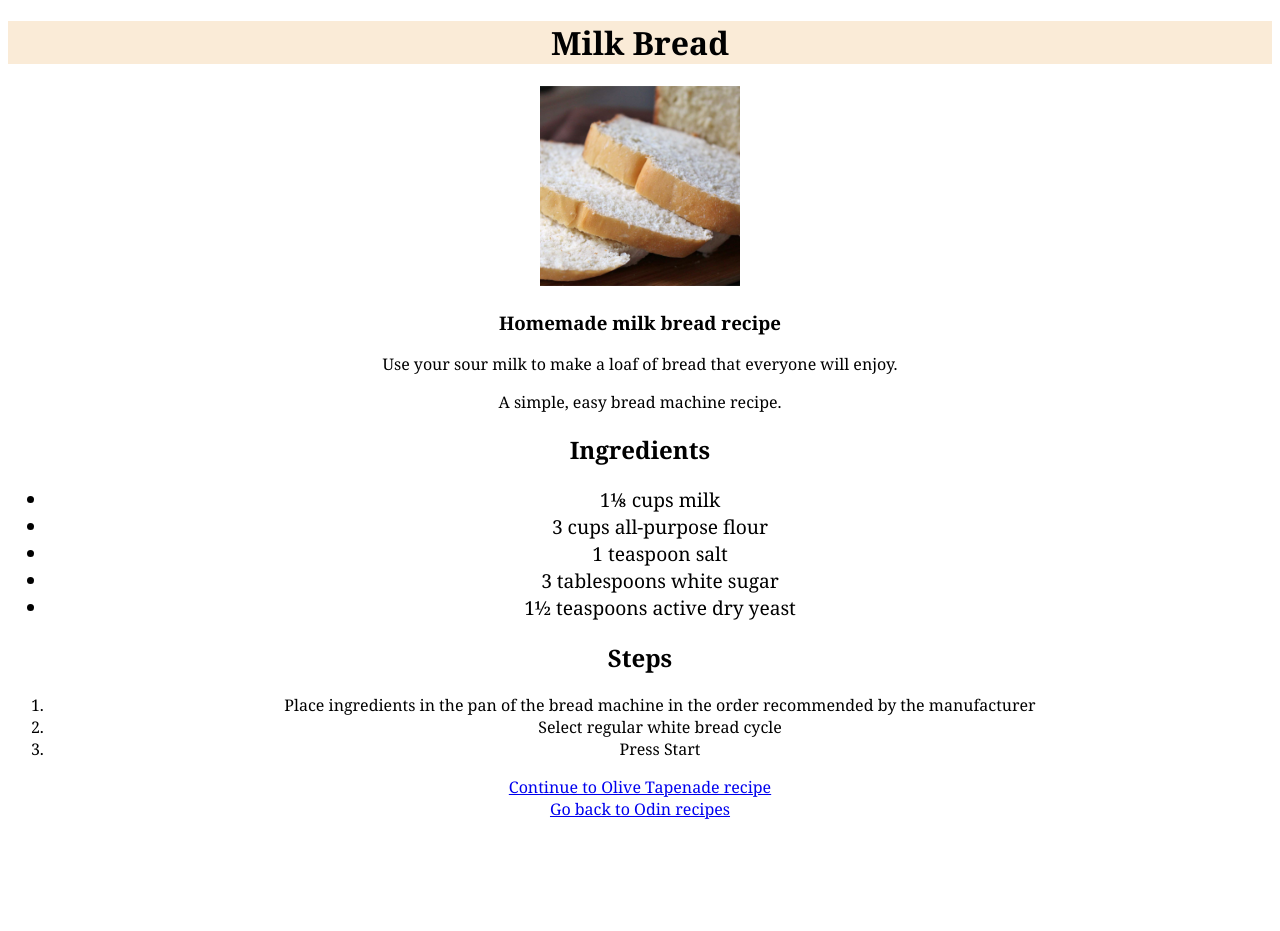
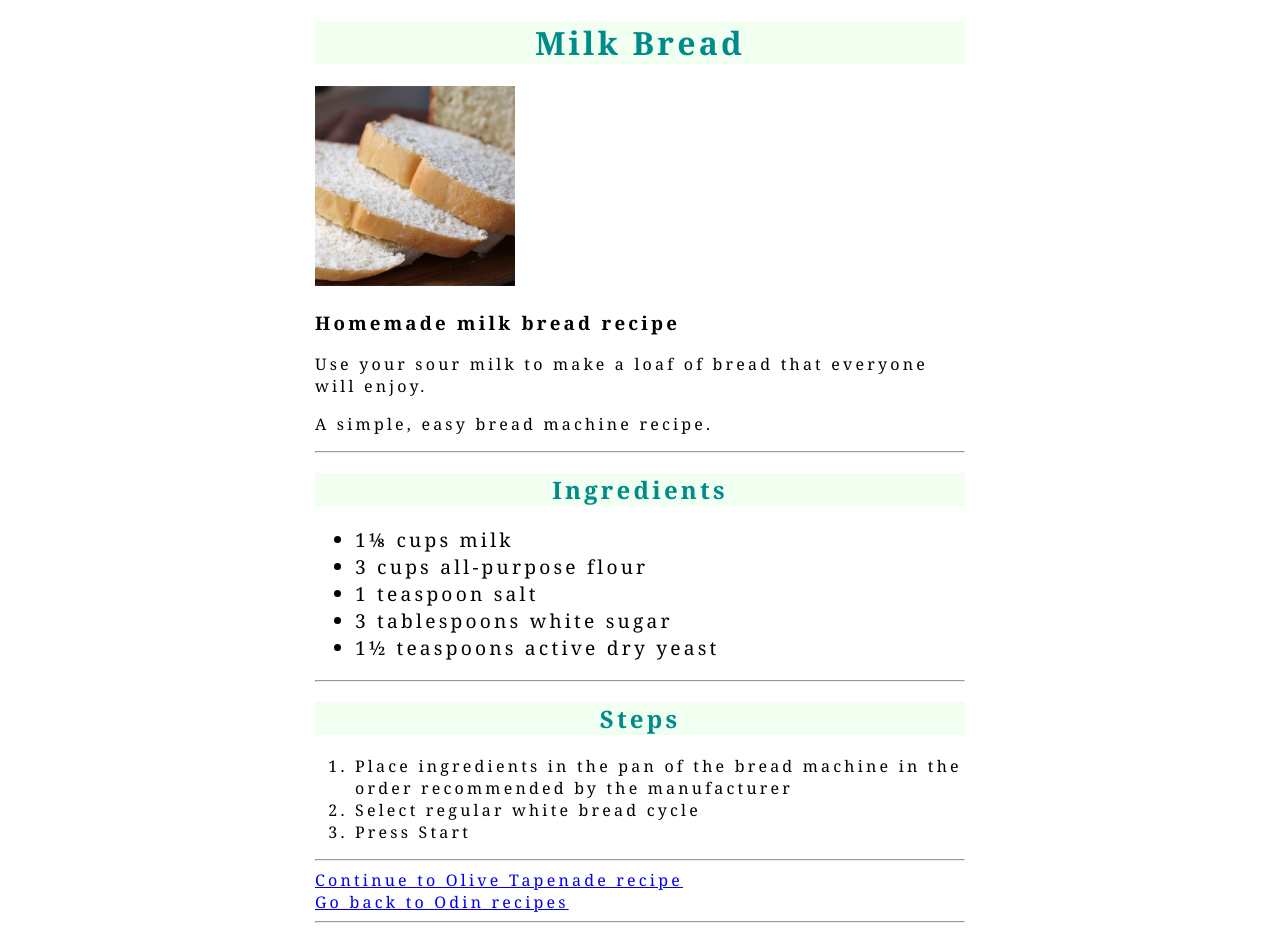
Before and after one commit to eub1/odin-recipes, a plain HTML site: page recipes/bread.html in a window 1280 px wide. Before the commit the page ends 828 px from the top, so only its background shows below. Drawn offline with Linux system fonts and the light colour scheme.

Commit message:
Add css style box sizing and heading color

```diff
--- a/recipes/bread.html
+++ b/recipes/bread.html
@@ -16,7 +16,7 @@
   <h3>Homemade milk bread recipe</h3>
   <p>Use your sour milk to make a loaf of bread that everyone will enjoy.</p>
   <p>A simple, easy bread machine recipe.</p>
-
+  <hr>
   <h2 class="ing">Ingredients</h2>
   <ul>
     <li>1⅛ cups milk</li>
@@ -25,16 +25,17 @@
     <li>3 tablespoons white sugar</li>
     <li>1½ teaspoons active dry yeast</li>
   </ul>
-
+  <hr>
   <h2 class="steps">Steps</h2>
   <ol>
     <li>Place ingredients in the pan of the bread machine in the order recommended by the manufacturer</li>
     <li>Select regular white bread cycle</li>
     <li>Press Start</li>
   </ol>
+  <hr>
   <a href="./tapenade.html">Continue to Olive Tapenade recipe</a>
   <br><a href="../index.html">Go back to Odin recipes</a>
-
+  <hr>
 </body>
 
 </html>
--- a/style.css
+++ b/style.css
@@ -1,17 +1,28 @@
 body {
-  text-align: center;
   font-family: Georgia, 'Times New Roman', Times, serif;
-  margin: 0, 100px, 0, 100px;
+  letter-spacing: .2rem;
+  width: 650px;
+  margin: 0 auto;
 }
 
-h1 {
-  background-color: antiquewhite;
+h1,
+h2 {
+  background-color: honeydew;
+  text-align: center;
+  color: darkcyan;
 }
 
 ul {
-  font-size: larger;}
+  font-size: larger;
+    /* use text-indent?*/
+}
 
 img {
   height: auto;
   width: 200px;
+  box-align: center;
 }
+
+p ol {
+  letter-spacing: normal;
+}
```
Also changed, not shown: index.html (+4 -2 lines), recipes/hummus.html (+4 -3 lines), recipes/tapenade.html (+4 -2 lines).
